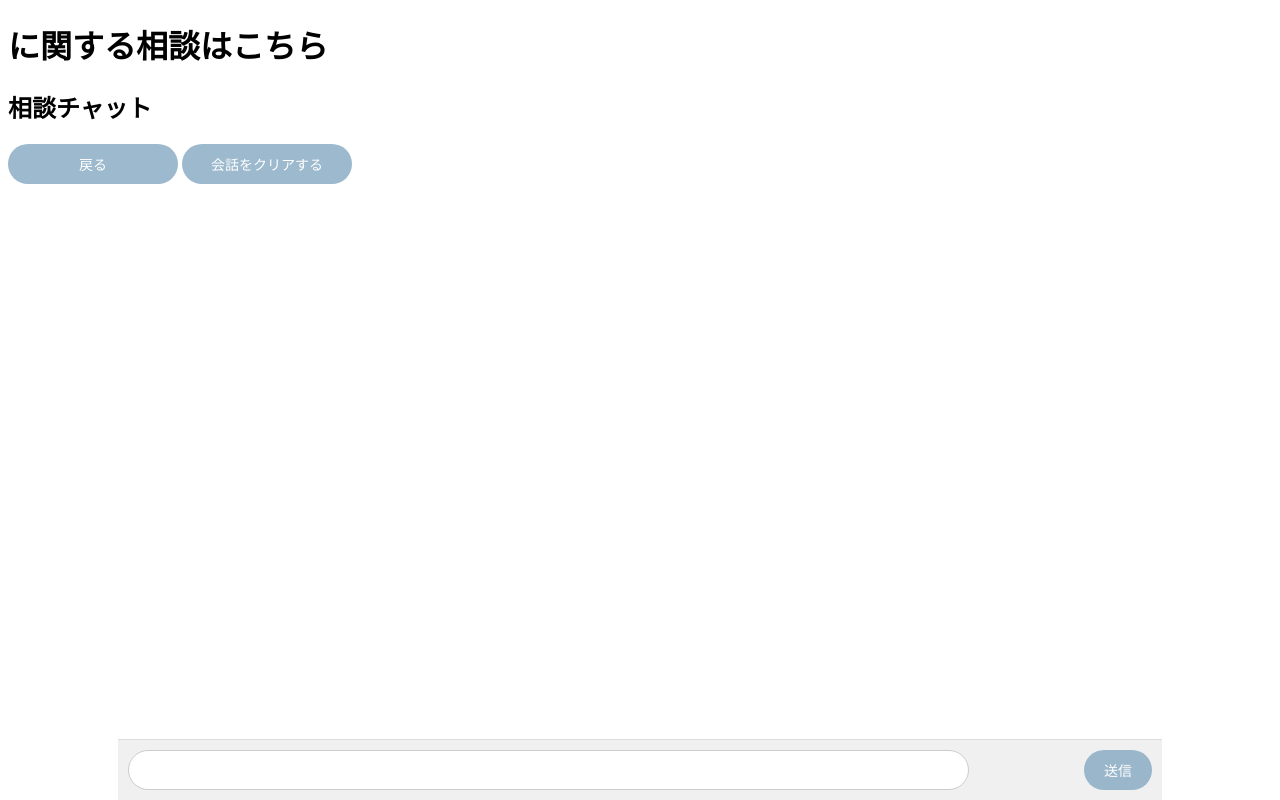
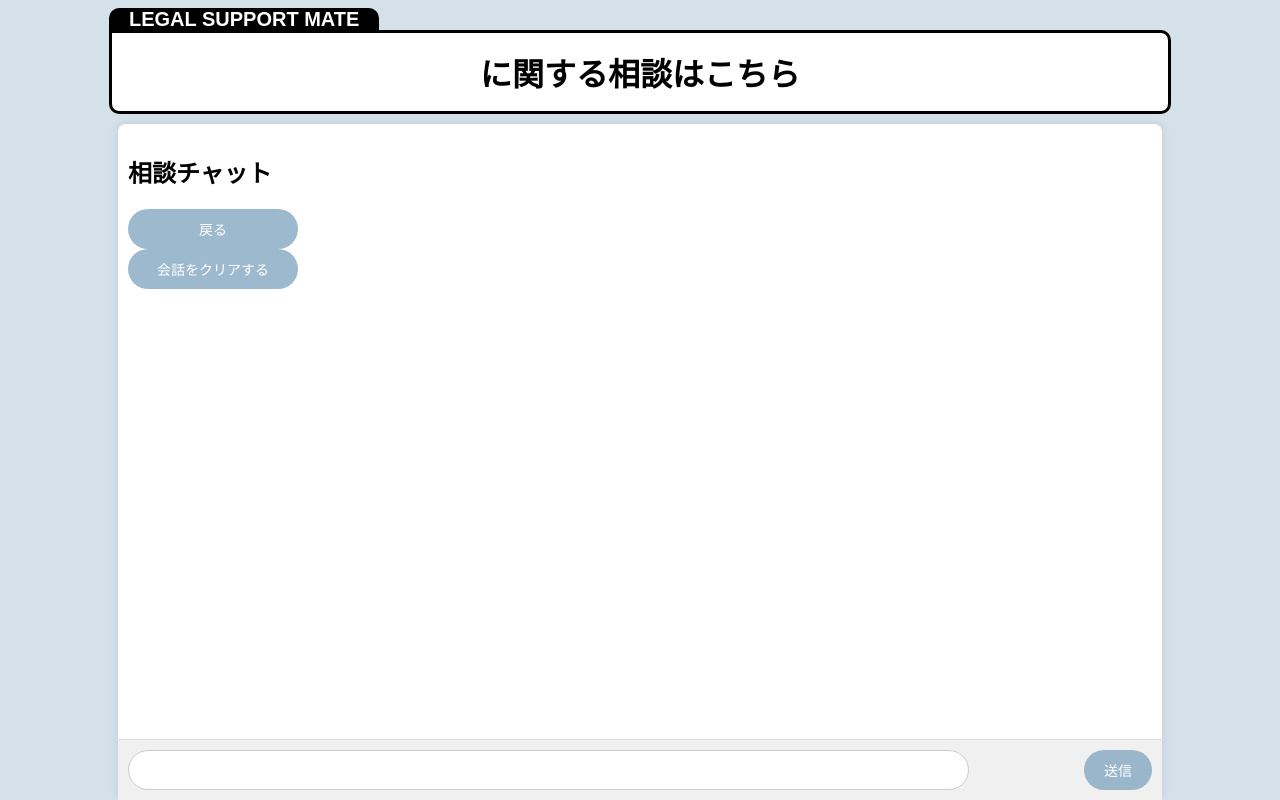
Before and after one commit to s1F102301167/ict_django_group3, a Django app: template Legal_Support_Mate/templates/Legal_Support_Mate/talk.html in a window 1280 px wide. Run offline with Django 5.2, Linux system fonts and the light colour scheme; the template is opened without the code that fills it, so the values that code supplies are empty.

Commit message:
cssを修正

```diff
--- a/Legal_Support_Mate/static/Legal_Support_Mate/css/talk.css
+++ b/Legal_Support_Mate/static/Legal_Support_Mate/css/talk.css
@@ -1,4 +1,4 @@
-/* ページ全体のスタイル /
+/* ページ全体のスタイル */
 body {
     font-family: 'Arial', sans-serif;
     background-color: #d5e1e9;
@@ -8,10 +8,10 @@
     flex-direction: column;
     align-items: center;
     height: 100vh;
-    overflow: hidden; / 画面外へのスクロールを防ぐ /
+    overflow: hidden; /* 画面外へのスクロールを防ぐ */
 }
 
-/ メインコンテナ /
+/* メインコンテナ */
 div {
     width: 80%;
     background-color: #ffffff;
@@ -19,11 +19,11 @@
     box-shadow: 0px 0px 10px rgba(0, 0, 0, 0.1);
     display: flex;
     flex-direction: column;
-    height: 100%; / 画面全体に拡張 /
+    height: 100%; /* 画面全体に拡張 */
     padding: 10px;
 }
 
-/ ヘッダー /
+/* ヘッダー */
 h1 {
     margin: 30px 20px 10px;
     background-color: #ffffff;
@@ -48,7 +48,7 @@
     background: black;
 }
 
-/ メッセージエリアのスタイル /
+/* メッセージエリアのスタイル */
 .messages {
     flex: 1;
     display: flex;
@@ -59,7 +59,7 @@
     width:80%
 }
 
-/ メッセージのスタイル /
+/* メッセージのスタイル */
 .message {
     display: flex;
     margin-bottom: 10px;
@@ -75,7 +75,7 @@
     line-height: 1.4;
 }
 
-/ ユーザーメッセージのスタイル（右側に配置） /
+/* ユーザーメッセージのスタイル（右側に配置） */
 .message.user {
     justify-content: flex-end;
 }
@@ -86,7 +86,7 @@
     border-radius: 15px 15px 0px 15px;
 }
 
-/ Botメッセージのスタイル（左側に配置） */
+/* Botメッセージのスタイル（左側に配置） */
 .message.bot {
     justify-content: flex-start;
 }
```
